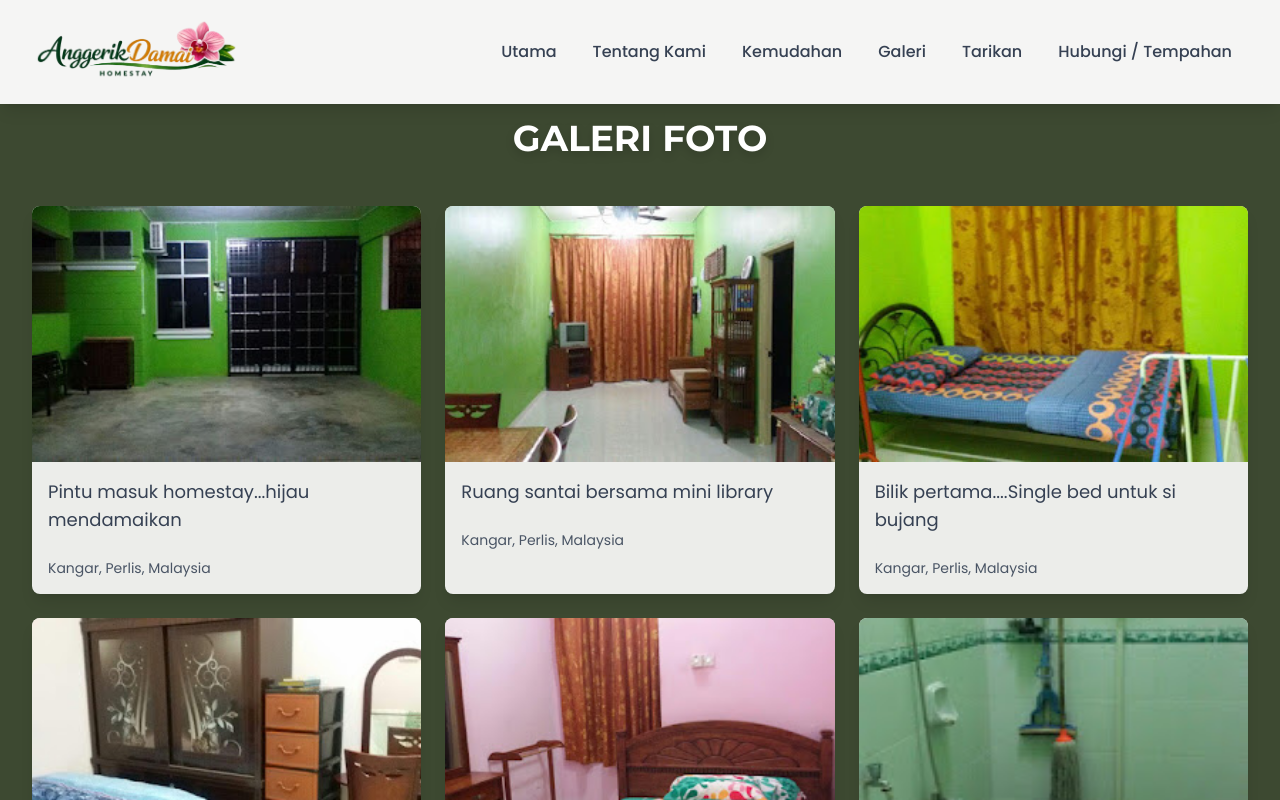
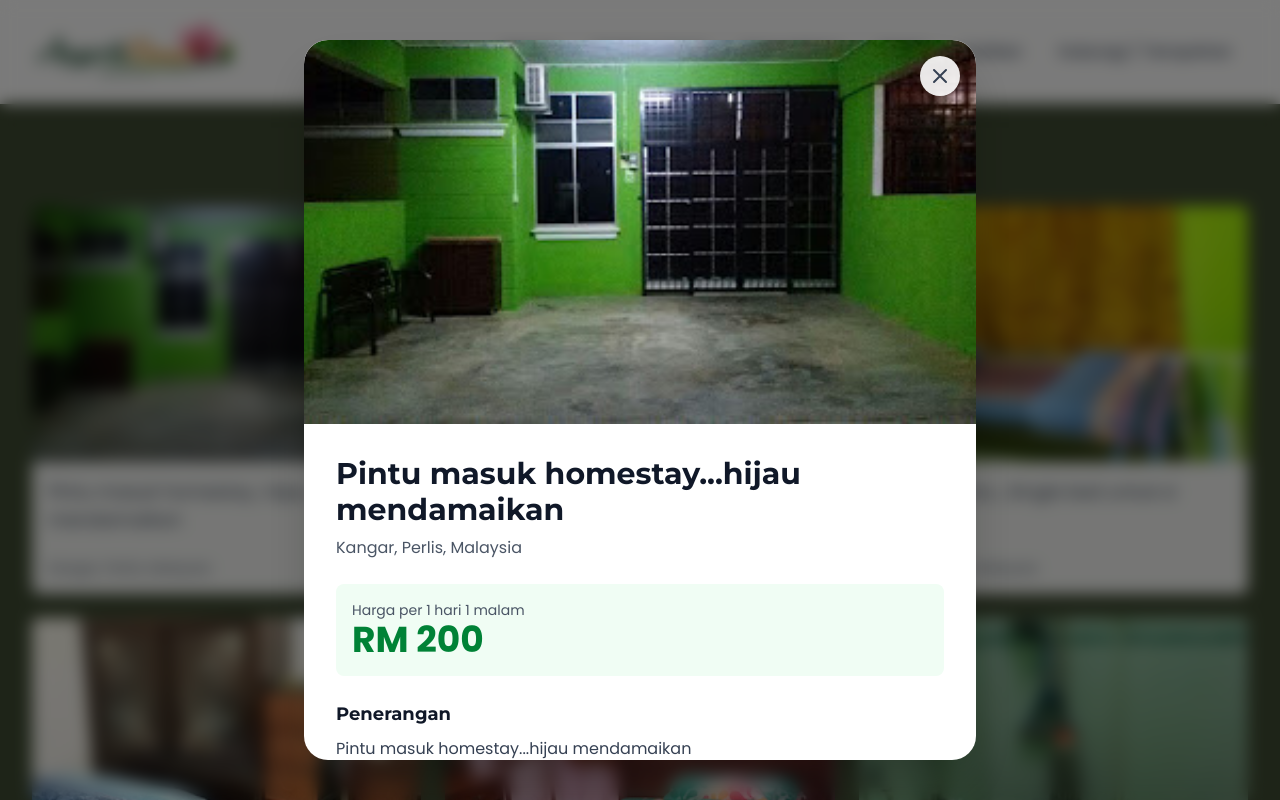
Before and after one commit to mirulee17/anggerik-damai, a Next.js app: page / in a window 1280 px wide. Both pictures are taken after a click on the element 226 px from the left and 2230 px from the top of the page. Shown: the part 1830-2630 px from the top of the page. Built offline with nearby package versions, Linux system fonts and the light colour scheme.

Commit message:
price update
- update on gallery card
- pricing updated
- smooth animation

```diff
--- a/app/page.tsx
+++ b/app/page.tsx
@@ -21,6 +21,8 @@ export default function Home() {
   const [prevBgImageIndex, setPrevBgImageIndex] = useState(0);
   const [isFading, setIsFading] = useState(false);
   const [isMobileMenuOpen, setIsMobileMenuOpen] = useState(false);
+  const [selectedHomestay, setSelectedHomestay] = useState<Homestay | null>(null);
+  const [isModalOpen, setIsModalOpen] = useState(false);
 
   // Perlis Attraction Background Images
   const perlisBgImages = [
@@ -65,7 +67,7 @@ export default function Home() {
       id: 1,
       name: "Pintu masuk homestay...hijau mendamaikan",
       location: "Kangar, Perlis, Malaysia",
-      price: 120,
+      price: 200,
       image: "/homestay1.jpg",
       description: "Pintu masuk homestay...hijau mendamaikan"
     },
@@ -73,7 +75,7 @@ export default function Home() {
       id: 2,
       name: "Ruang santai bersama mini library",
       location: "Kangar, Perlis, Malaysia",
-      price: 150,
+      price: 200,
       image: "/homestay2.jpg",
       description: "Ruang santai bersama mini library"
     },
@@ -81,7 +83,7 @@ export default function Home() {
       id: 3,
       name: "Bilik pertama....Single bed untuk si bujang",
       location: "Kangar, Perlis, Malaysia",
-      price: 90,
+      price: 200,
       image: "/homestay3.jpg",
       description: "Bilik pertama....Single bed untuk si bujang"
     },
@@ -89,7 +91,7 @@ export default function Home() {
       id: 4,
       name: "Bilik Kedua....Tempat letak pakaian pun ada",
       location: "Kangar, Perlis, Malaysia",
-      price: 110,
+      price: 200,
       image: "/homestay4.jpg",
       description: "Bilik Kedua....Tempat letak pakaian pun ada"
     },
@@ -97,7 +99,7 @@ export default function Home() {
       id: 5,
       name: "Bilik Ketiga...sesuai untuk keluarga yang ramai",
       location: "Kangar, Perlis, Malaysia",
-      price: 130,
+      price: 200,
       image: "/homestay5.jpg",
       description: "Bilik Ketiga...sesuai untuk keluarga yang ramai"
     },
@@ -105,7 +107,7 @@ export default function Home() {
       id: 6,
       name: "Kamar mandi yang selesa",
       location: "Kangar, Perlis, Malaysia",
-      price: 100,
+      price: 200,
       image: "/homestay6.jpg",
       description: "Kamar mandi yang selesa"
     },
@@ -113,7 +115,7 @@ export default function Home() {
       id: 7,
       name: "Bahagian dapur...boleh masak untuk keluarga atau kawan-kawan",
       location: "Kangar, Perlis, Malaysia",
-      price: 180,
+      price: 200,
       image: "/homestay7.jpg",
       description: "Bahagian dapur...boleh masak untuk keluarga atau kawan-kawan"
     },
@@ -121,7 +123,7 @@ export default function Home() {
       id: 8,
       name: "Freezer pun ada..mana tau nak simpan makanan",
       location: "Kangar, Perlis, Malaysia",
-      price: 80,
+      price: 200,
       image: "/homestay8.jpg",
       description: "Freezer pun ada..mana tau nak simpan makanan"
     },
@@ -129,7 +131,7 @@ export default function Home() {
       id: 9,
       name: "Ruang belakang homestay...siap ada buaian untuk bersantai",
       location: "Kuala Lumpur, Malaysia",
-      price: 140,
+      price: 200,
       image: "/homestay9.jpg",
       description: "Ruang belakang homestay...siap ada buaian untuk bersantai"
     }
@@ -325,7 +327,14 @@ export default function Home() {
             <h2 className="text-4xl font-bold text-center mb-12 text-white drop-shadow-lg">GALERI FOTO</h2>
             <div className="grid grid-cols-1 md:grid-cols-2 lg:grid-cols-3 gap-6">
               {homestays.map((homestay) => (
-                <div key={homestay.id} className="overflow-hidden rounded-lg shadow-lg group cursor-pointer bg-white/90 backdrop-blur-sm">
+                <div
+                  key={homestay.id}
+                  onClick={() => {
+                    setSelectedHomestay(homestay);
+                    setIsModalOpen(true);
+                  }}
+                  className="overflow-hidden rounded-lg shadow-lg group cursor-pointer bg-white/90 backdrop-blur-sm hover:shadow-2xl transition-all duration-300 transform hover:scale-105"
+                >
                   <img
                     src={homestay.image}
                     alt={homestay.name}
@@ -443,6 +452,65 @@ export default function Home() {
           </div>
         </div>
       </footer>
+
+      {/* Modal */}
+      {isModalOpen && selectedHomestay && (
+        <div
+          className="fixed inset-0 bg-black/50 backdrop-blur-sm flex items-center justify-center z-50 p-4"
+          onClick={() => setIsModalOpen(false)}
+        >
+          <div
+            className="bg-white rounded-3xl shadow-2xl max-w-2xl w-full max-h-[90vh] overflow-y-auto transform transition-all"
+            onClick={(e) => e.stopPropagation()}
+          >
+            <div className="relative">
+              <img
+                src={selectedHomestay.image}
+                alt={selectedHomestay.name}
+                className="w-full h-96 object-cover rounded-t-3xl"
+              />
+              <button
+                onClick={() => setIsModalOpen(false)}
+                className="absolute top-4 right-4 bg-white/90 hover:bg-white rounded-full p-2 shadow-lg transition-colors"
+              >
+                <svg className="w-6 h-6 text-gray-700" fill="none" viewBox="0 0 24 24" stroke="currentColor">
+                  <path strokeLinecap="round" strokeLinejoin="round" strokeWidth={2} d="M6 18L18 6M6 6l12 12" />
+                </svg>
+              </button>
+            </div>
+
+            <div className="p-8">
+              <h2 className="text-3xl font-bold text-gray-900 mb-2">{selectedHomestay.name}</h2>
+              <p className="text-gray-600 mb-6">{selectedHomestay.location}</p>
+
+              <div className="bg-green-50 rounded-lg p-4 mb-6">
+                <p className="text-gray-600 text-sm">Harga per 1 hari 1 malam</p>
+                <p className="text-4xl font-bold text-green-700">RM {selectedHomestay.price}</p>
+              </div>
+
+              <div className="mb-6">
+                <h3 className="text-lg font-bold text-gray-900 mb-2">Penerangan</h3>
+                <p className="text-gray-700 leading-relaxed">{selectedHomestay.description}</p>
+              </div>
+
+              <div className="flex gap-3">
+                <button
+                  onClick={() => scrollToSection('contact')}
+                  className="flex-1 bg-green-700 text-white px-6 py-3 rounded-lg font-bold hover:bg-green-800 transition-colors"
+                >
+                  Tempah Sekarang
+                </button>
+                <button
+                  onClick={() => setIsModalOpen(false)}
+                  className="flex-1 bg-gray-200 text-gray-900 px-6 py-3 rounded-lg font-bold hover:bg-gray-300 transition-colors"
+                >
+                  Tutup
+                </button>
+              </div>
+            </div>
+          </div>
+        </div>
+      )}
       </div>
     </div>
   );
```
